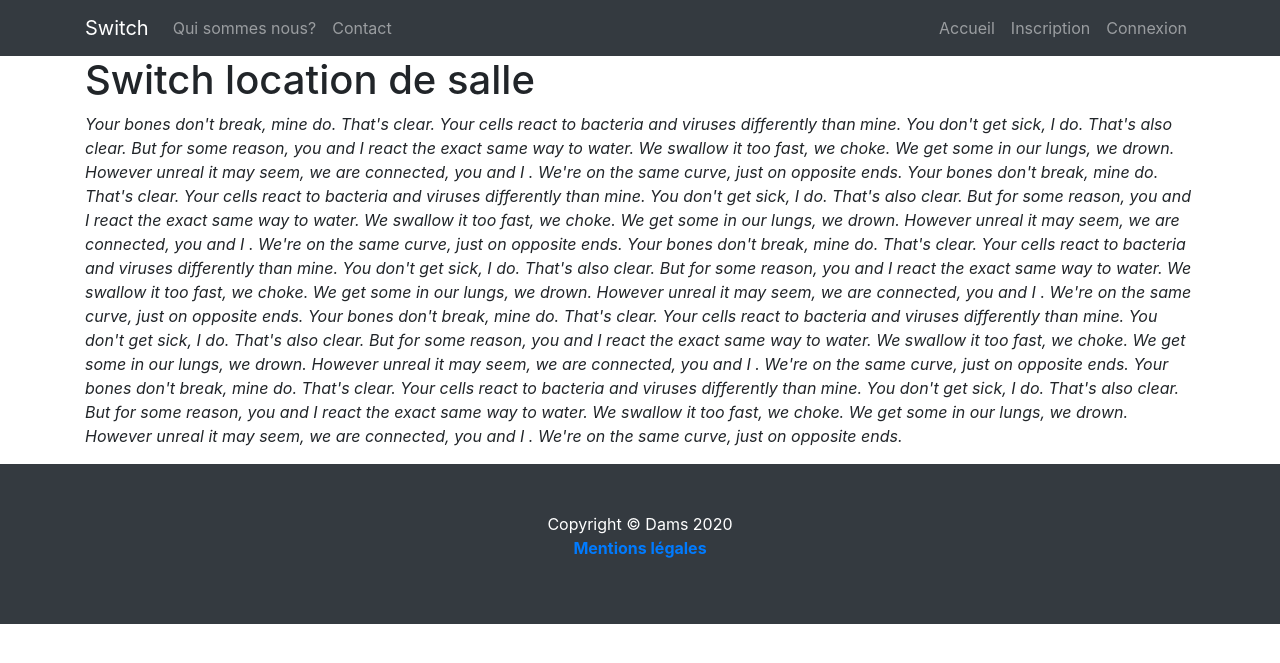
After one commit to Damiko94/switch, a PHP site: page /switch/presentation.php in a window 1280 px wide. The commit adds this page. Shown: the top 663 px of the page. Run offline with PHP 8.4, Linux system fonts and the light colour scheme; some libraries are stand-ins or nearby versions.

Commit message:
<Mod>ajustement pour mise en ligne

```diff
--- a/admin/gestion_admin.php
+++ b/admin/gestion_admin.php
@@ -10,7 +10,7 @@ if (!user_is_admin()) {
 include '../inc/header.inc.php';
 include '../inc/nav.inc.php';
 if (isset($_SESSION)) {
-    vd($_SESSION);
+    // vd($_SESSION);
 }
 ?>
     <div class="row">
--- a/connexion.php
+++ b/connexion.php
@@ -5,7 +5,7 @@ include 'inc/fonction.inc.php';
 // deconnexion
 if (isset($_GET['action']) && $_GET['action'] == 'deconnexion') {
     session_destroy();
-    header('location:' . URL . 'accueil.php');
+    header('location:' . URL . 'index.php');
 }
 
 include 'inc/header.inc.php';
@@ -43,7 +43,7 @@ if (isset($_POST['pseudo']) && isset($_POST['mdp'])) {
             if (user_is_admin()){
                 header('location:' . URL . 'admin/gestion_admin.php');
             }else{
-                header('location:' . URL . 'accueil.php');
+                header('location:' . URL . 'index.php');
             }
         } else {
             $msg .= '<div class="alert alert-danger mt-3">Erreur sur le pseudo et / ou le mot de passe</div>';
--- a/inc/footer.inc.php
+++ b/inc/footer.inc.php
@@ -4,7 +4,8 @@
 <!-- Footer -->
 <footer class="py-5 bg-dark">
     <div class="container">
-        <p class="m-0 text-center text-white">Copyright &copy; Your Website 2019</p>
+        <p class="m-0 text-center text-white">Copyright &copy; Dams 2020</p>
+        <p class="m-o text-center text-white"><a href="mention.php" class="alert-link">Mentions légales</a></p>
     </div>
     <!-- /.container -->
 </footer>
--- a/inc/nav.inc.php
+++ b/inc/nav.inc.php
@@ -4,7 +4,7 @@
 ?>
 <nav class="navbar navbar-expand-lg navbar-dark bg-dark fixed-top">
     <div class="container">
-        <a class="navbar-brand" href="accueil.php">Switch</a>
+        <a class="navbar-brand" href="index.php">Switch</a>
         <ul class="navbar-nav ml-auto">
             <li class="nav-item">
                 <a class="nav-link" href="presentation.php">Qui sommes nous?</a>
@@ -21,7 +21,7 @@
             <ul class="navbar-nav ml-auto">
                 <?php if (!user_is_connect()) { ?>
                     <li class="nav-item">
-                        <a class="nav-link" href="<?php echo URL ?>accueil.php">Accueil</a>
+                        <a class="nav-link" href="<?php echo URL ?>index.php">Accueil</a>
                     </li>
                     <li class="nav-item">
                         <a class="nav-link" href="<?php echo URL ?>inscription.php">Inscription</a>
@@ -33,7 +33,7 @@
                 <?php } else {
                         ?>
                         <li class="nav-item">
-                            <a class="nav-link" href="<?php echo URL ?>accueil.php">Accueil</a>
+                            <a class="nav-link" href="<?php echo URL ?>index.php">Accueil</a>
                         </li>
                         <li class="nav-item">
                             <a class="nav-link" href="<?php echo URL ?>profil.php">Profil</a>
--- /dev/null
+++ b/presentation.php
@@ -0,0 +1,40 @@
+<?php
+include 'inc/init.inc.php';
+include  'inc/fonction.inc.php';
+
+
+include  'inc/header.inc.php';
+include  'inc/nav.inc.php';
+
+?>
+
+<main class="container">
+    <h1>Switch location de salle</h1>
+    <p class="font-italic">
+
+        Your bones don't break, mine do. That's clear. Your cells react to bacteria and viruses differently than mine.
+        You don't get sick, I do. That's also clear. But for some reason, you and I react the exact same way to water.
+        We swallow it too fast, we choke. We get some in our lungs, we drown. However unreal it may seem, we are connected, you and I .
+        We're on the same curve, just on opposite ends.
+        Your bones don't break, mine do. That's clear. Your cells react to bacteria and viruses differently than mine.
+        You don't get sick, I do. That's also clear. But for some reason, you and I react the exact same way to water.
+        We swallow it too fast, we choke. We get some in our lungs, we drown. However unreal it may seem, we are connected, you and I .
+        We're on the same curve, just on opposite ends.
+        Your bones don't break, mine do. That's clear. Your cells react to bacteria and viruses differently than mine.
+        You don't get sick, I do. That's also clear. But for some reason, you and I react the exact same way to water.
+        We swallow it too fast, we choke. We get some in our lungs, we drown. However unreal it may seem, we are connected, you and I .
+        We're on the same curve, just on opposite ends.
+        Your bones don't break, mine do. That's clear. Your cells react to bacteria and viruses differently than mine.
+        You don't get sick, I do. That's also clear. But for some reason, you and I react the exact same way to water.
+        We swallow it too fast, we choke. We get some in our lungs, we drown. However unreal it may seem, we are connected, you and I .
+        We're on the same curve, just on opposite ends.
+        Your bones don't break, mine do. That's clear. Your cells react to bacteria and viruses differently than mine.
+        You don't get sick, I do. That's also clear. But for some reason, you and I react the exact same way to water.
+        We swallow it too fast, we choke. We get some in our lungs, we drown. However unreal it may seem, we are connected, you and I .
+        We're on the same curve, just on opposite ends.
+
+    </p>
+</main>
+<?php
+
+include 'inc/footer.inc.php';
```
